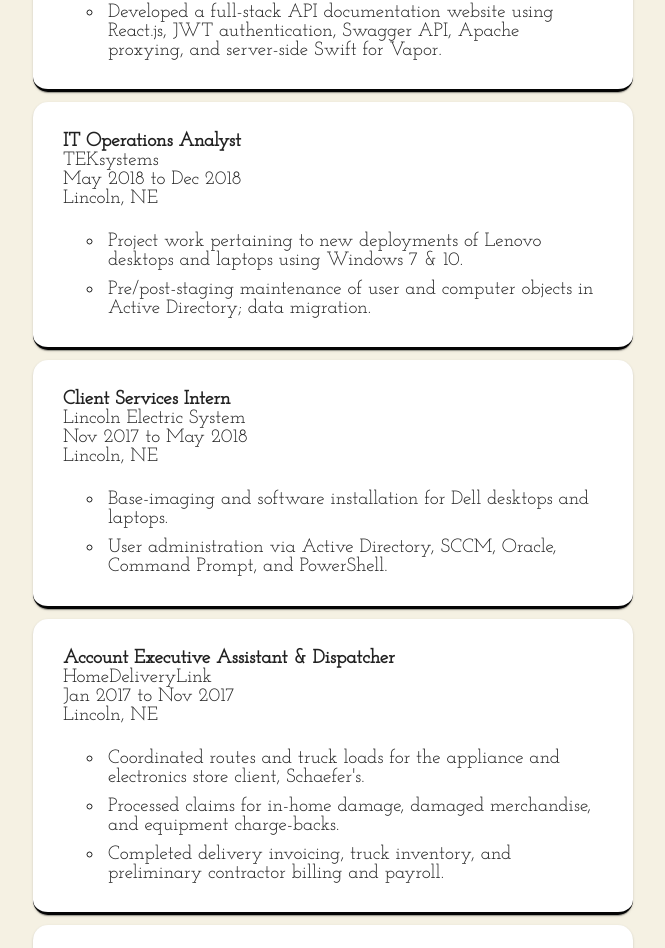
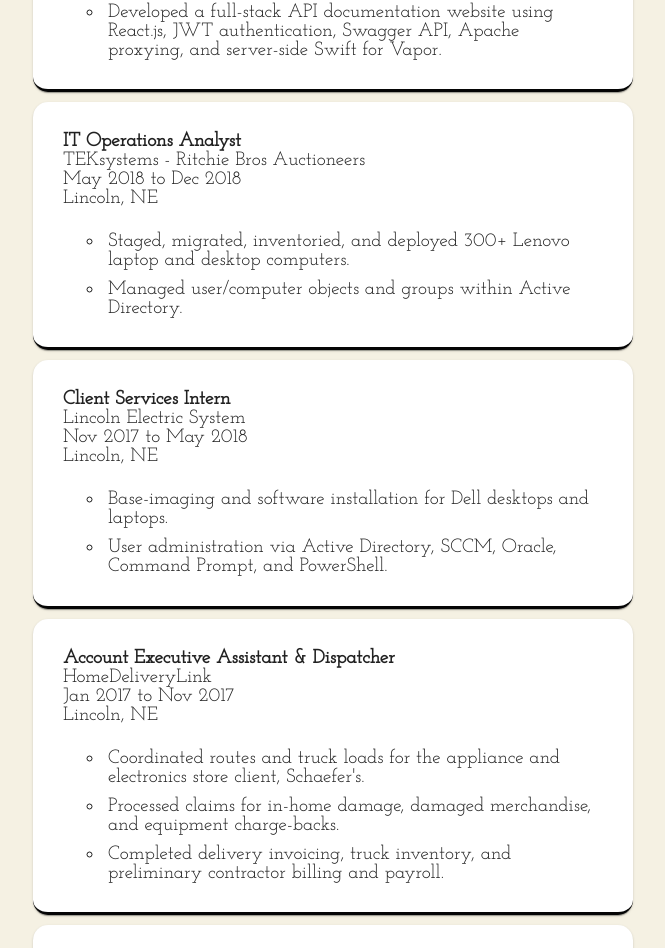
Before and after one commit to cperault/career-portfolio, a React (Create React App) app: page /Experience in a window 1280 px wide. Shown: the part 809-1757 px from the top of the page, without its empty margins (307-972 px from the left). Built offline with nearby package versions, Linux system fonts and the light colour scheme.

Commit message:
Updated wording on experience items.

```diff
--- a/src/Components/Experience/ExperienceItems.js
+++ b/src/Components/Experience/ExperienceItems.js
@@ -14,9 +14,9 @@
         ]
     },
     {
-        experienceTitle: "IT Operations Analyst", experienceCompany: "TEKsystems", experienceLocation: "Lincoln, NE", experienceDuration: "May 2018 to Dec 2018", experienceDescription: [
-            "Project work pertaining to new deployments of Lenovo desktops and laptops using Windows 7 & 10.",
-            "Pre/post-staging maintenance of user and computer objects in Active Directory; data migration."
+        experienceTitle: "IT Operations Analyst", experienceCompany: "TEKsystems - Ritchie Bros Auctioneers", experienceLocation: "Lincoln, NE", experienceDuration: "May 2018 to Dec 2018", experienceDescription: [
+            "Staged, migrated, inventoried, and deployed 300+ Lenovo laptop and desktop computers.",
+            "Managed user/computer objects and groups within Active Directory."
         ]
     },
     {
```
